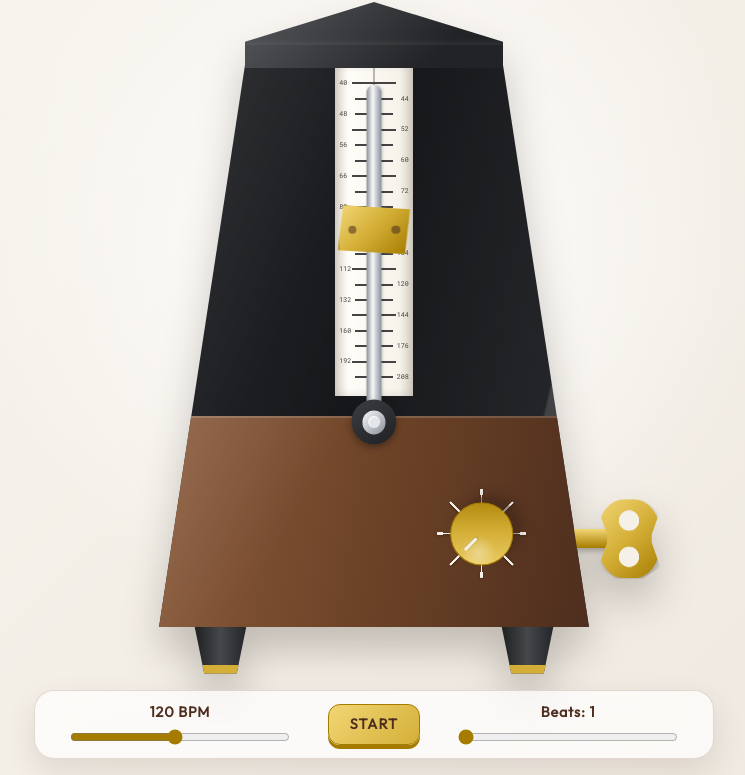
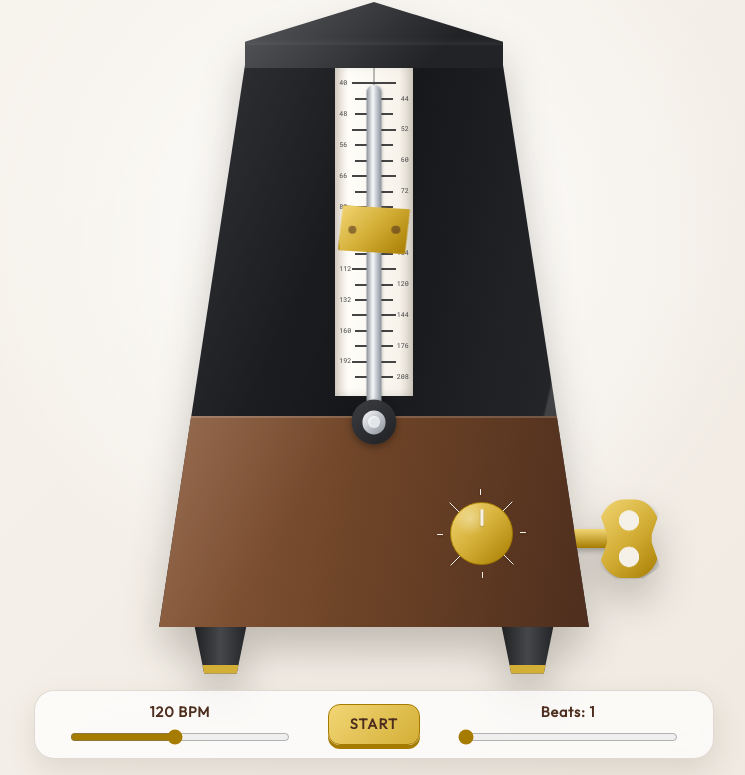
Before and after one commit to a-jadczak/metronome, a plain HTML site: page index.html in a window 1280 px wide. Shown: the part 80-855 px from the top of the page, without its empty margins (266-1011 px from the left). Drawn offline with Linux system fonts and the light colour scheme.

Commit message:
refactor: beat knob rotation

```diff
--- a/src/scripts/constant/settings.js
+++ b/src/scripts/constant/settings.js
@@ -1,8 +1,7 @@
 export const DEFAULT_TEMPO = 120;
 export const DEFAULT_BEATS = 1;
 export const WEIGHT_TRAVEL_PERCENT = 75;
-export const BEAT_DIAL_MIN_ANGLE = -135;
-export const BEAT_DIAL_MAX_ANGLE = 135;
+export const BEAT_KNOB_ROTATION_DEGREE = 45;
 export const WINDING_KEY_ANIMATION = "flip-forward 0.5s linear";
 export const PLAYBACK_STATE = Object.freeze({
   IDLE: "idle",
--- a/src/scripts/metronome/view.js
+++ b/src/scripts/metronome/view.js
@@ -1,6 +1,5 @@
 import {
-  BEAT_DIAL_MAX_ANGLE,
-  BEAT_DIAL_MIN_ANGLE,
+  BEAT_KNOB_ROTATION_DEGREE,
   PLAYBACK_STATE,
   WEIGHT_TRAVEL_PERCENT,
   WINDING_KEY_ANIMATION,
@@ -66,9 +65,7 @@ export function renderTempo(tempo, secondsPerBeat) {
 }
 
 export function renderBeats(beats) {
-  const dialProgress = getRangeProgress(beatsSlider, beats);
-  const rotationRange = BEAT_DIAL_MAX_ANGLE - BEAT_DIAL_MIN_ANGLE;
-  const dialRotation = BEAT_DIAL_MIN_ANGLE + dialProgress * rotationRange;
+  const dialRotation = (beatsSlider.value - 1) * BEAT_KNOB_ROTATION_DEGREE;
 
   beatsSlider.value = beats;
   beatsSliderLabel.textContent = `Beats: ${beats}`;
--- a/src/styles/components/metronome/mechanisms.css
+++ b/src/styles/components/metronome/mechanisms.css
@@ -16,8 +16,8 @@
   border-radius: 50%;
   background: repeating-conic-gradient(
     from -1.5deg,
-    var(--cream) 0deg 3deg,
-    transparent 3deg 45deg
+    var(--cream) 0deg 1deg,
+    transparent 0deg 45deg
   );
   filter: drop-shadow(0 1px 1px rgba(0, 0, 0, 0.25));
 }
@@ -37,12 +37,10 @@
     linear-gradient(
       135deg,
       var(--gold-light),
-      var(--gold) 52%,
+      var(--gold) 50%,
       var(--gold-dark)
     );
-  box-shadow:
-    0 8px 0 rgba(78, 46, 30, 0.42),
-    0 12px 14px rgba(0, 0, 0, 0.2);
+
   transform-origin: center;
   transition: transform 180ms ease-out;
 }
@@ -50,11 +48,11 @@
 .metronome__beat-knob::after {
   content: "";
   position: absolute;
-  top: 12%;
+  top: 10%;
   left: 50%;
   width: 5%;
   height: 27%;
-  border-radius: 999px;
+  border-radius: 0.5rem;
   background-color: var(--cream);
   box-shadow: 0 1px 2px rgba(0, 0, 0, 0.2);
   transform: translateX(-50%);
```
